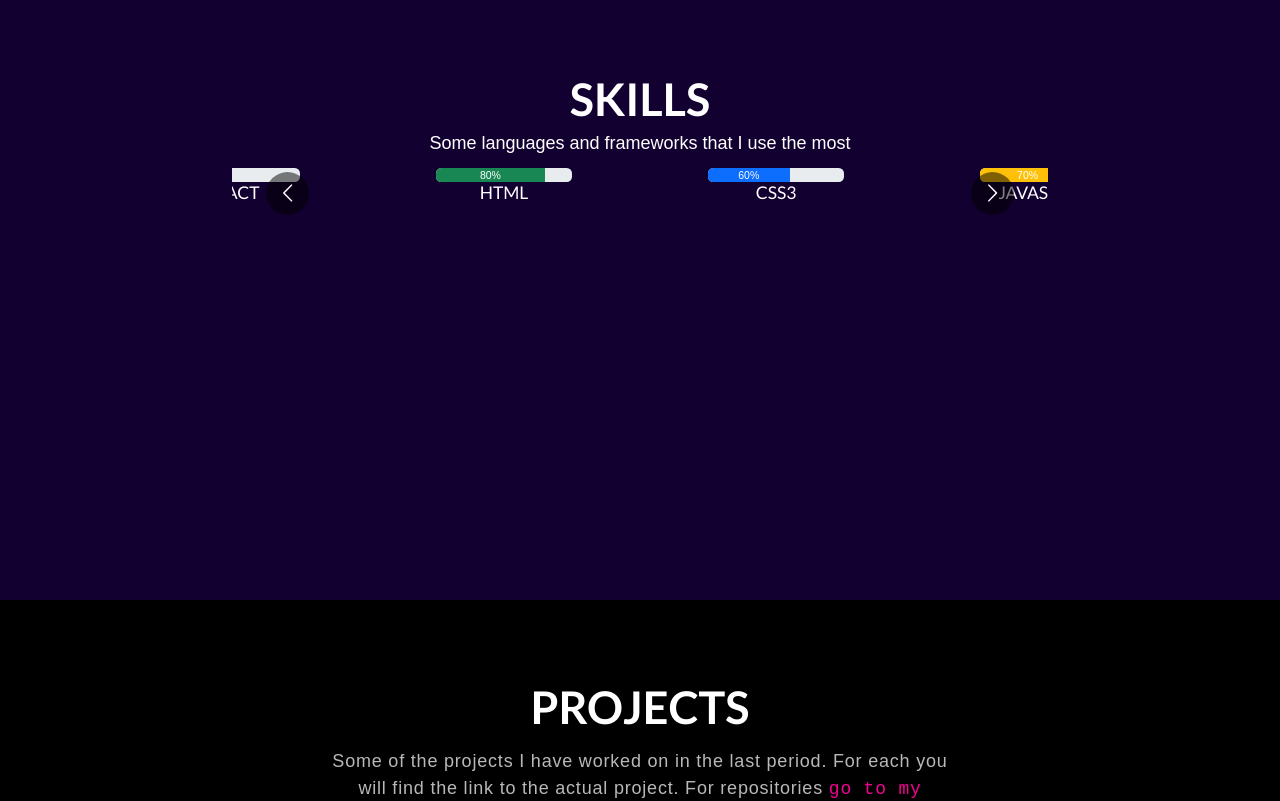
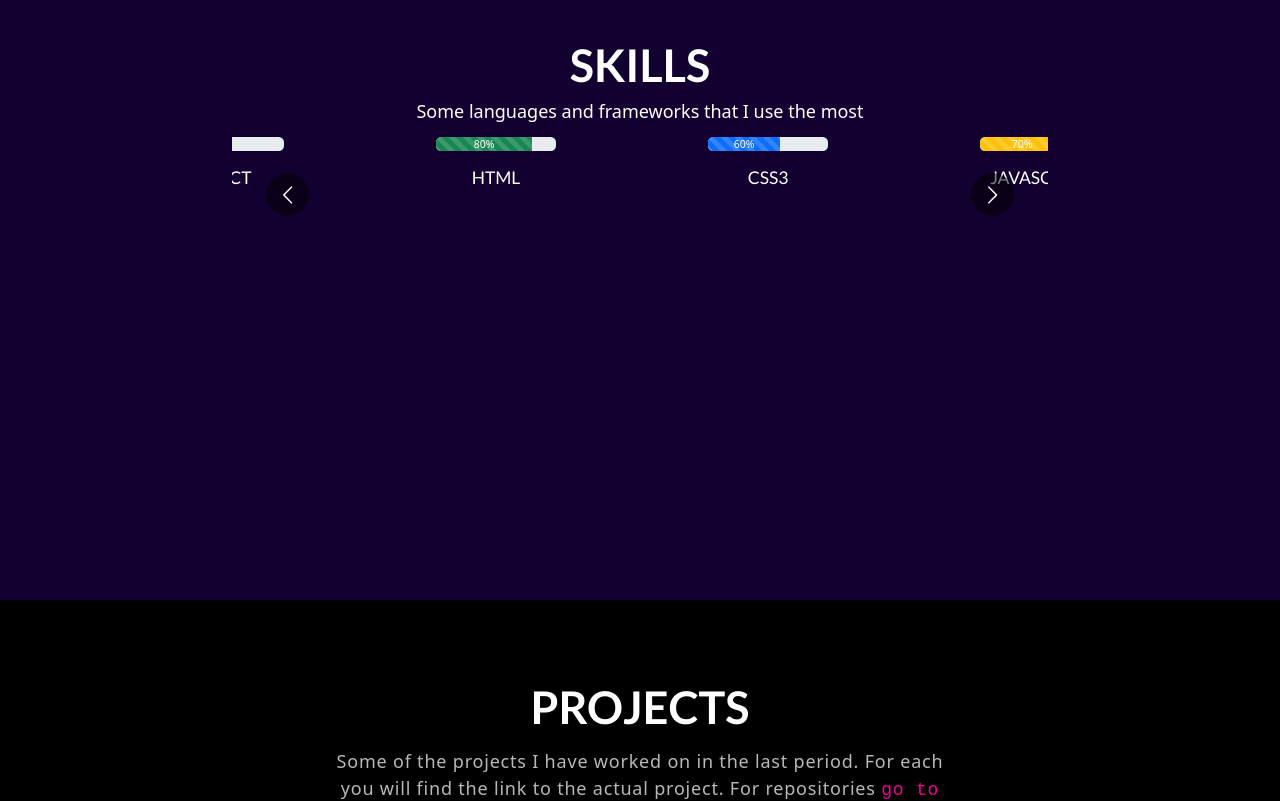
Before and after one commit to Shadhyb/portfolio, a React (Create React App) app: page / in a window 1280 px wide. Shown: the part 1000-1801 px from the top of the page. Built offline with nearby package versions, Linux system fonts and the light colour scheme.

Commit message:
install react-circle progressbar

```diff
--- a/package.json
+++ b/package.json
@@ -10,7 +10,9 @@
     "react": "^18.2.0",
     "react-bootstrap": "^2.8.0",
     "react-bootstrap-icons": "^1.8.2",
+    "react-circular-progressbar": "^2.1.0",
     "react-dom": "^18.2.0",
+    "react-progressbar.js": "^0.2.0",
     "react-scripts": "5.0.1",
     "web-vitals": "^2.1.4"
   },
--- a/src/App.css
+++ b/src/App.css
@@ -20,7 +20,7 @@ body {
   position: relative;
   background-color: #120130 !important;
   color: #fff !important;
-  font-family: "Centra", sans-serif !important;
+  font-family: "Ubuntu", sans-serif;
 }
 
 h1,
@@ -193,7 +193,6 @@ nav.navbar .navbar-toggler:focus {
 nav.navbar .navbar-toggler-icon {
   width: 24px;
   height: 17px;
-  background-image: none;
   position: relative;
   border-bottom: 2px solid #fff;
   transition: all 300ms linear;
@@ -207,7 +206,7 @@ nav.navbar .navbar-toggler-icon:before {
   width: 24px;
   position: absolute;
   height: 2px;
-  background-color: #fff;
+  background-color: #02c9f2;
   top: 0;
   left: 0;
   content: "";
@@ -217,14 +216,15 @@ nav.navbar .navbar-toggler-icon:before {
 nav.navbar .navbar-toggler-icon:after {
   top: 8px;
 }
+
 nav.navbar .navbar-toggler[aria-expanded="true"] .navbar-toggler-icon:after {
   transform: rotate(45deg);
-  background-color: #fff;
+  background-color: #02c9f2;
   height: 2px;
 }
 nav.navbar .navbar-toggler[aria-expanded="true"] .navbar-toggler-icon:before {
   transform: translateY(8px) rotate(-45deg);
-  background-color: #fff;
+  background-color: #02c9f2;
   height: 2px;
 }
 nav.navbar .navbar-toggler[aria-expanded="true"] .navbar-toggler-icon {
@@ -371,7 +371,15 @@ span.wrap {
 .react-multiple-carousel__arrow {
   opacity: 0.7;
 }
+.progress {
+  margin-bottom: 16px;
+}
 
+.prog-bar {
+  width: 120px;
+  height: 100px;
+  border-radius: 50%;
+}
 /************ Projects Css ************/
 
 .project {
--- a/src/components/Footer.js
+++ b/src/components/Footer.js
@@ -3,7 +3,6 @@ import { Container, Row, Col } from "react-bootstrap";
 import logo from "../assets/img/logo_cut.png";
 import linkedin3d from "../assets/img/linkedin3d.png";
 import github3d from "../assets/img/github3d.png";
-import whatsapp from "../assets/img/whatsapp.png";
 
 export const Footer = () => {
   return (
--- a/src/components/Skills.js
+++ b/src/components/Skills.js
@@ -40,37 +40,59 @@ export const Skills = () => {
                 className="owl-carousel owl-theme skill-slider"
               >
                 <div className="item">
+                  <div className="prog-bar">
                     <ProgressBar
+                      animated
                       variant="success"
                       now={80}
                       label={`${now[0]}%`}
                     />
-
                     <h5>HTML</h5>
                   </div>
+                </div>
                 <div className="item">
+                  <div className="prog-bar">
                     <ProgressBar
+                      animated
                       variant="primary"
                       now={60}
                       label={`${now[1]}%`}
                     />
                     <h5>CSS3</h5>
                   </div>
+                </div>
                 <div className="item">
+                  <div className="prog-bar">
                     <ProgressBar
+                      animated
                       variant="warning"
                       now={70}
                       label={`${now[2]}%`}
                     />
                     <h5>Javascript</h5>
                   </div>
+                </div>
                 <div className="item">
-                  <ProgressBar variant="danger" now={60} label={`${now[3]}%`} />
+                  <div className="prog-bar">
+                    <ProgressBar
+                      animated
+                      variant="danger"
+                      now={60}
+                      label={`${now[3]}%`}
+                    />
                     <h5>Angular</h5>
                   </div>
+                </div>
                 <div className="item">
-                  <ProgressBar variant="info" now={30} label={`${now[4]}%`} />
+                  <div className="prog-bar">
+                    <ProgressBar
+                      animated
+                      variant="info"
+                      now={30}
+                      label={`${now[4]}%`}
+                    />
                     <h5>React</h5>
+                  </div>
                 </div>
               </Carousel>
             </div>
```
Also changed, not shown: 1 other file (tests, documents, lock files or other folders). Lines whose indentation alone changed are shown as unchanged.
